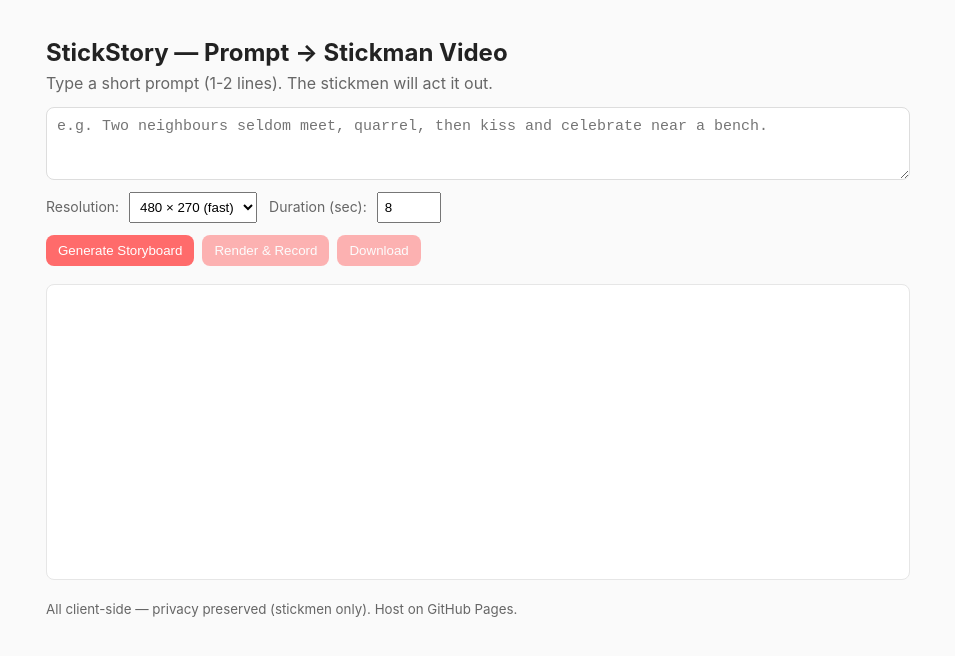
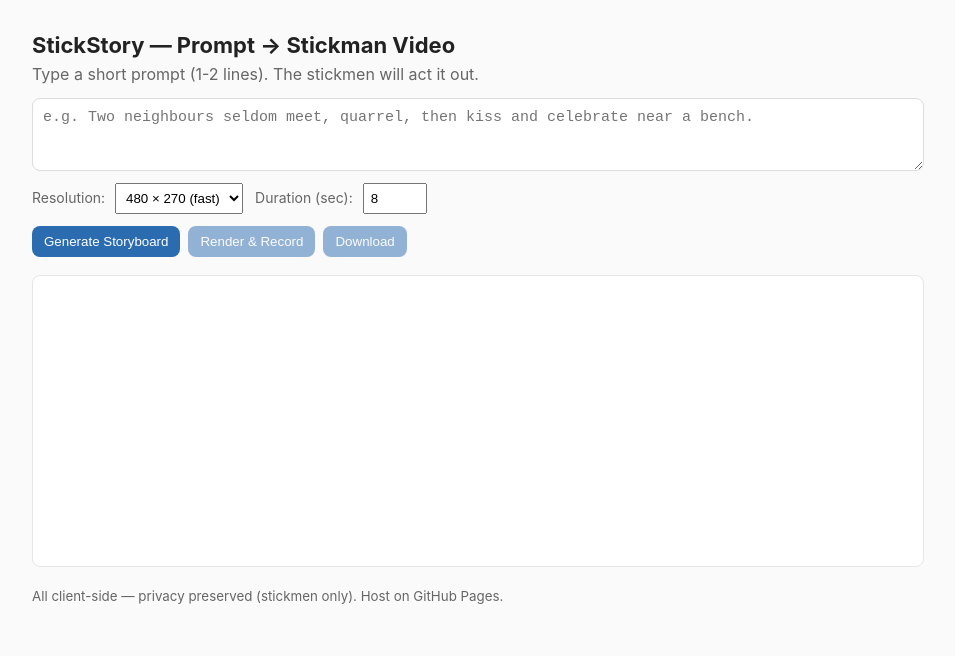
Before and after one commit to pranmast/StickStory, a plain HTML site: page index.html in a window 1280 px wide. Shown: the whole page, without its empty margins (162-1117 px from the left). Drawn offline with Linux system fonts and the light colour scheme; a script that the page names is missing.

Commit message:
Update style.css

```diff
--- a/style.css
+++ b/style.css
@@ -1,8 +1,8 @@
-:root{--bg:#fafafa;--muted:#666;--accent:#ff6b6b}
+:root{--bg:#fafafa;--muted:#666;--accent:#2b6cb0}
 *{box-sizing:border-box}
 html,body{height:100%;margin:0;background:var(--bg);font-family:Inter,system-ui,Segoe UI,Roboto,Helvetica,Arial,sans-serif;color:#222}
-main{max-width:900px;margin:20px auto;padding:18px}
-h1{margin:0 0 6px;font-size:24px}
+main{max-width:920px;margin:18px auto;padding:14px}
+h1{margin:0 0 6px;font-size:22px}
 .lead{margin:0 0 14px;color:var(--muted)}
 textarea{width:100%;padding:10px;border-radius:8px;border:1px solid #ddd;font-size:15px}
 .controls{display:flex;gap:12px;margin-top:8px;align-items:center}
@@ -11,7 +11,7 @@ textarea{width:100%;padding:10px;border-radius:8px;border:1px solid #ddd;font-si
 .buttons{margin-top:12px;display:flex;gap:8px}
 button{padding:8px 12px;border-radius:8px;border:0;background:var(--accent);color:white;cursor:pointer}
 button[disabled]{opacity:.5;cursor:default}
-#stage-wrapper{margin-top:18px;border:1px solid #e6e6e6;border-radius:8px;padding:10px;background:white}
-#stage-container{width:100%;display:flex;justify-content:center;align-items:center}
+#stage-wrapper{margin-top:18px;border:1px solid #e6e6e6;border-radius:8px;padding:10px;background:white;display:flex;justify-content:center;align-items:center}
+canvas{max-width:100%;height:auto;border-radius:6px}
 .log{margin-top:10px;color:var(--muted);font-size:13px}
 footer{margin-top:18px;color:var(--muted)}
```
